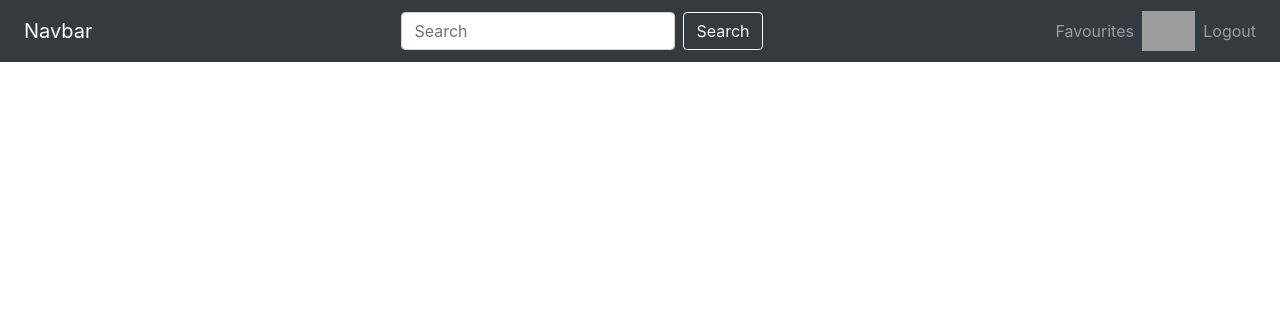
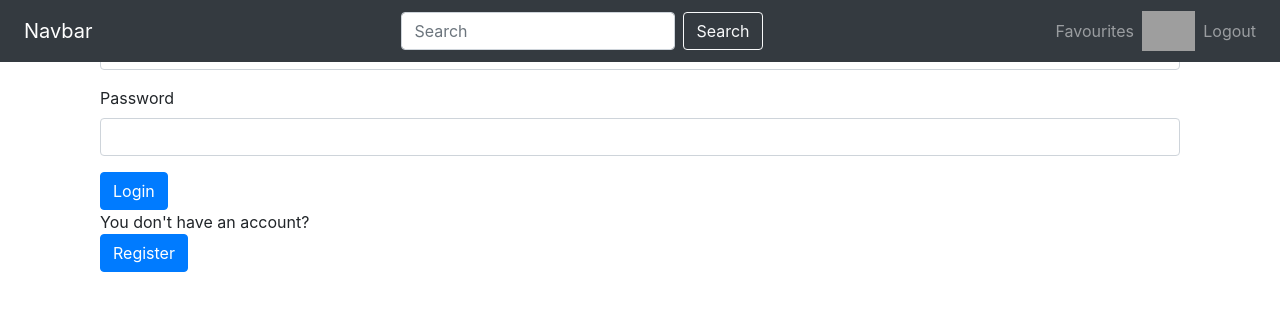
Before and after one commit to dariamuresan/A2XDM, an Angular app: page /login in a window 1280 px wide. Before the commit this address led to /. Shown: the top 310 px of the page. Built offline with nearby package versions, Linux system fonts and the light colour scheme; grey boxes are pictures that could not be loaded.

Commit message:
login form

```diff
--- a/package.json
+++ b/package.json
@@ -26,7 +26,7 @@
     "zone.js": "~0.10.2"
   },
   "devDependencies": {
-    "@angular-devkit/build-angular": "~0.1100.2",
+    "@angular-devkit/build-angular": "^0.1100.7",
     "@angular/cli": "~11.0.2",
     "@angular/compiler-cli": "~11.0.1",
     "@types/jasmine": "~3.6.0",
--- a/src/app/app-routing.module.ts
+++ b/src/app/app-routing.module.ts
@@ -1,7 +1,11 @@
 import { NgModule } from '@angular/core';
 import { Routes, RouterModule } from '@angular/router';
+import {LoginComponent} from './login/login.component';
 
-const routes: Routes = [];
+const routes: Routes = [
+  {path: '', component: LoginComponent},
+  {path: 'login', component: LoginComponent},
+];
 
 @NgModule({
   imports: [RouterModule.forRoot(routes)],
--- a/src/app/app.component.html
+++ b/src/app/app.component.html
@@ -1 +1,6 @@
 <app-nav-bar></app-nav-bar>
+<div class="container">
+    <div class="col-md-12">
+        <router-outlet></router-outlet>
+    </div>
+</div>
--- a/src/app/app.module.ts
+++ b/src/app/app.module.ts
@@ -1,14 +1,17 @@
 import { BrowserModule } from '@angular/platform-browser';
 import { NgModule } from '@angular/core';
+import { Routes } from '@angular/router';
 
 import { AppRoutingModule } from './app-routing.module';
 import { AppComponent } from './app.component';
 import { NavBarComponent } from './nav-bar/nav-bar.component';
+import { LoginComponent } from './login/login.component';
 
 @NgModule({
   declarations: [
     AppComponent,
-    NavBarComponent
+    NavBarComponent,
+    LoginComponent,
   ],
   imports: [
     BrowserModule,
--- /dev/null
+++ b/src/app/login/login.component.html
@@ -0,0 +1,21 @@
+<div class="row">
+    <div class="col">
+        <form>
+            <div class="form-group">
+                <label for="email">Email</label>
+                <input type="email" id="email" class = "form-control">
+            </div>
+            <div class="form-group">
+                <label for="password">Password</label>
+                <input type="password" id="password" class = "form-control">
+            </div>
+            <div>
+                <button class="btn btn-primary">Login</button>
+            </div>
+            <div>
+                <div>You don't have an account?</div>
+                <button class="btn btn-primary">Register</button>
+            </div>
+        </form>
+    </div>
+</div>
```
Also changed, not shown: src/app/login/login.component.ts (added, +9 -0 lines), src/app/login/login.component.css (added), 1 other file (tests, documents, lock files or other folders).
